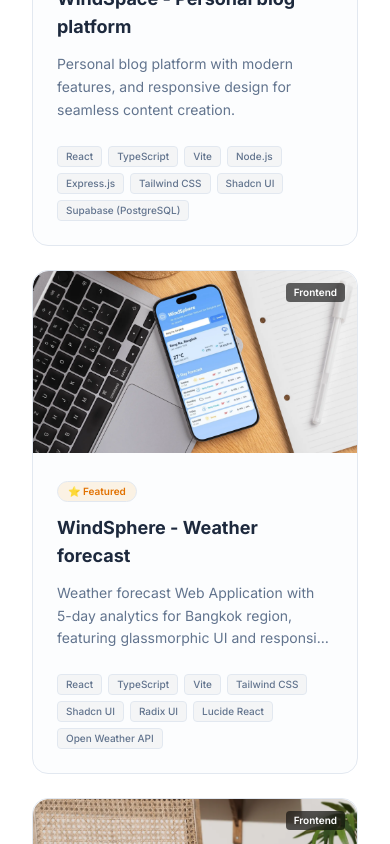
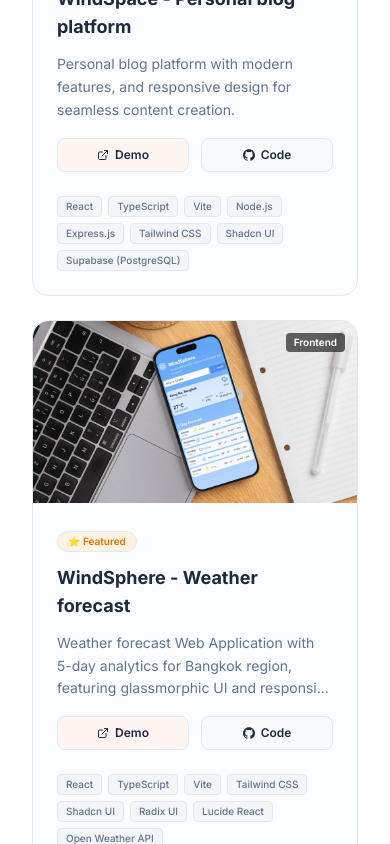
Before and after one commit to windme2/windyoncloud, a Next.js app: page /projects in a window 390 px wide. Shown: the part 780-1624 px from the top of the page. Built offline with nearby package versions, Linux system fonts and the light colour scheme.

Commit message:
fix(projects): show demo and code links as visible buttons on mobile layouts

```diff
--- a/src/app/projects/page.tsx
+++ b/src/app/projects/page.tsx
@@ -131,7 +131,7 @@ export default function AllProjectsPage() {
                   </span>
 
                   {/* Overlay Links on hover */}
-                  <div className="absolute inset-0 bg-black/70 opacity-0 group-hover:opacity-100 transition-opacity duration-300 flex items-center justify-center gap-4">
+                  <div className="absolute inset-0 bg-black/70 opacity-0 group-hover:opacity-100 transition-opacity duration-300 hidden md:flex items-center justify-center gap-4">
                     {project.demoLink && (
                       <a
                         href={project.demoLink}
@@ -171,6 +171,30 @@ export default function AllProjectsPage() {
                     </p>
                   </div>
 
+                  {/* Mobile Action Buttons (Visible only on mobile/touch screens) */}
+                  <div className="flex items-center gap-3 mt-4 md:hidden">
+                    {project.demoLink && (
+                      <a
+                        href={project.demoLink}
+                        target="_blank"
+                        rel="noopener noreferrer"
+                        className="flex-1 py-2 text-center rounded-lg border border-orange-500/30 dark:border-orange-500/50 text-slate-800 dark:text-slate-200 bg-orange-500/5 dark:bg-orange-500/10 hover:bg-orange-500 hover:text-white transition-all text-xs font-semibold flex items-center justify-center gap-1.5 cursor-pointer"
+                      >
+                        <ExternalLink size={12} /> Demo
+                      </a>
+                    )}
+                    {project.codeLink && (
+                      <a
+                        href={project.codeLink}
+                        target="_blank"
+                        rel="noopener noreferrer"
+                        className="flex-1 py-2 text-center rounded-lg border border-slate-200 dark:border-white/10 text-slate-800 dark:text-slate-200 bg-slate-50 dark:bg-white/5 hover:bg-slate-100 dark:hover:bg-white/10 transition-all text-xs font-semibold flex items-center justify-center gap-1.5 cursor-pointer"
+                      >
+                        <Github className="w-3 h-3" /> Code
+                      </a>
+                    )}
+                  </div>
+
                   {/* Tag Badges Footer */}
                   <div className="flex flex-wrap gap-1.5 pt-6 mt-auto">
                     {project.tags.map((tag) => (
--- a/src/components/Projects.tsx
+++ b/src/components/Projects.tsx
@@ -99,7 +99,7 @@ export function Projects() {
                 </span>
 
                 {/* Overlay Links on hover */}
-                <div className="absolute inset-0 bg-black/70 opacity-0 group-hover:opacity-100 transition-opacity duration-300 flex items-center justify-center gap-4">
+                <div className="absolute inset-0 bg-black/70 opacity-0 group-hover:opacity-100 transition-opacity duration-300 hidden md:flex items-center justify-center gap-4">
                   {project.demoLink && (
                     <a
                       href={project.demoLink}
@@ -139,6 +139,30 @@ export function Projects() {
                   </p>
                 </div>
 
+                {/* Mobile Action Buttons (Visible only on mobile/touch screens) */}
+                <div className="flex items-center gap-3 mt-4 md:hidden">
+                  {project.demoLink && (
+                    <a
+                      href={project.demoLink}
+                      target="_blank"
+                      rel="noopener noreferrer"
+                      className="flex-1 py-2 text-center rounded-lg border border-orange-500/30 dark:border-orange-500/50 text-slate-800 dark:text-slate-200 bg-orange-500/5 dark:bg-orange-500/10 hover:bg-orange-500 hover:text-white transition-all text-xs font-semibold flex items-center justify-center gap-1.5 cursor-pointer"
+                    >
+                      <ExternalLink size={12} /> Demo
+                    </a>
+                  )}
+                  {project.codeLink && (
+                    <a
+                      href={project.codeLink}
+                      target="_blank"
+                      rel="noopener noreferrer"
+                      className="flex-1 py-2 text-center rounded-lg border border-slate-200 dark:border-white/10 text-slate-800 dark:text-slate-200 bg-slate-50 dark:bg-white/5 hover:bg-slate-100 dark:hover:bg-white/10 transition-all text-xs font-semibold flex items-center justify-center gap-1.5 cursor-pointer"
+                    >
+                      <Github className="w-3 h-3" /> Code
+                    </a>
+                  )}
+                </div>
+
                 {/* Tag Badges Footer */}
                 <div className="flex flex-wrap gap-1.5 pt-6 mt-auto">
                   {project.tags.map((tag) => (
```
